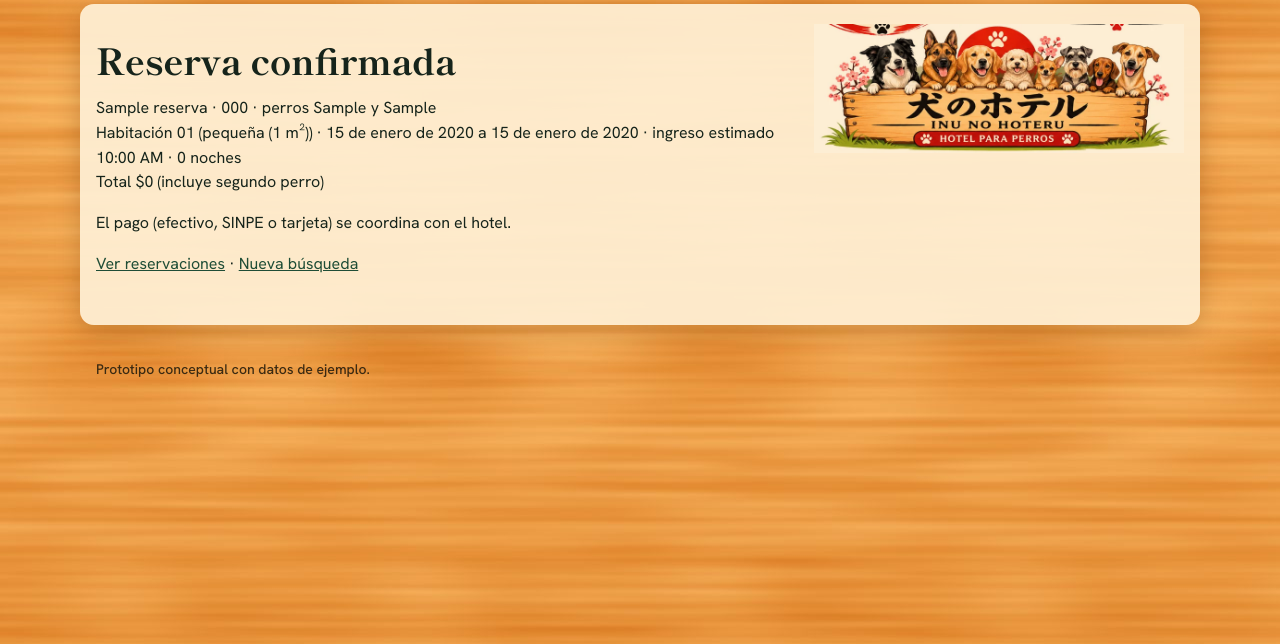
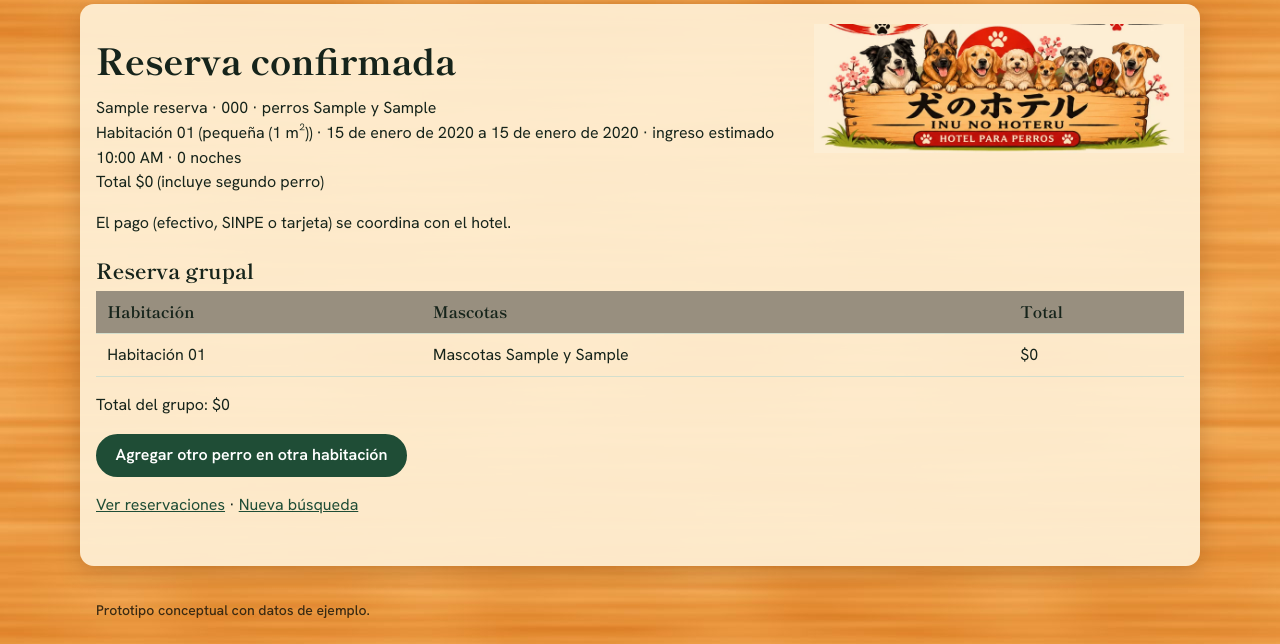
Before and after one commit to Rams1979/ProyectoFinal, a Django app: page /reserva/1/ in a window 1280 px wide. Shown: the part 156-800 px from the top of the page. Run offline with Django 5.2, Linux system fonts and the light colour scheme; a user stored in the database is signed in; data comes from the database, SQL or seed files in the repository; tables that the repository leaves empty hold one stand-in row (values such as "Sample post").

Commit message:
Reserva grupal: más de dos perros en varias habitaciones (máximo 2 por habitación)
Co-Authored-By: Claude Sonnet 5.5 <noreply@anthropic.com>
Claude-Session: https://claude.ai/code/session_01H4VduQXZ5Z2oXwXXKB9S3a

```diff
--- a/hotel/models.py
+++ b/hotel/models.py
@@ -216,6 +216,9 @@ class Reserva(models.Model):
     perro = models.CharField(max_length=80, blank=True)  # nombre; si no vino en la reserva se pide en el check-in
     perro2 = models.CharField(max_length=80, blank=True)  # segundo perro en la misma habitación (+50 %)
     perro2_ref = models.ForeignKey(Perro, null=True, blank=True, on_delete=models.PROTECT, related_name="reservas_como_segundo")
+    # Reserva grupal: más de dos perros del mismo cliente se reservan en varias habitaciones (máximo 2 por habitación);
+    # cada habitación es una reserva y las adicionales apuntan a la primera.
+    principal = models.ForeignKey("self", null=True, blank=True, on_delete=models.SET_NULL, related_name="adicionales")
     creada_por = models.ForeignKey(settings.AUTH_USER_MODEL, null=True, blank=True, on_delete=models.SET_NULL, related_name="+")  # vacío si reservó el cliente solo
     checkin_por = models.ForeignKey(settings.AUTH_USER_MODEL, null=True, blank=True, on_delete=models.SET_NULL, related_name="+")
     checkout_por = models.ForeignKey(settings.AUTH_USER_MODEL, null=True, blank=True, on_delete=models.SET_NULL, related_name="+")
@@ -258,6 +261,15 @@ class Reserva(models.Model):
         if self.perro or self.perro2:
             return f"perro {self.perro or self.perro2}"
         return ""
+
+    @property
+    def grupo(self):
+        """Todas las reservas del mismo grupo (incluida esta), en orden de habitación; vacío si no es grupal."""
+        raiz = self.principal or self
+        ids = [raiz.pk] + list(raiz.adicionales.values_list("pk", flat=True))
+        if len(ids) == 1:
+            return Reserva.objects.none()
+        return Reserva.objects.filter(pk__in=ids).select_related("habitacion").order_by("habitacion__numero")
 
     @property
     def mascotas_texto(self):
--- a/hotel/templates/hotel/confirmada.html
+++ b/hotel/templates/hotel/confirmada.html
@@ -10,5 +10,13 @@
   {% elif reserva.estado == "confirmada" %}
     <form method="post" action="{% url 'cancelar' reserva.pk %}" onsubmit="return confirm('¿Cancelar esta reserva?')">{% csrf_token %}<button type="submit">Cancelar reserva</button></form>
   {% endif %}
+  {% if grupo %}
+    <h3>Reserva grupal</h3>
+    <table><tr><th>Habitación</th><th>Mascotas</th><th>Total</th></tr>
+      {% for r in grupo %}<tr><td>{{ r.habitacion }}</td><td>{{ r.mascotas_texto|capfirst }}</td><td>${{ r.total|floatformat:0 }}{% if r.estado == "cancelada" %} (cancelada){% endif %}</td></tr>{% endfor %}
+    </table>
+    <p>Total del grupo: ${{ total_grupo|floatformat:0 }}</p>
+  {% endif %}
+  {% if reserva.estado != "cancelada" %}<p><a class="boton" href="{% url 'disponibilidad' %}?entrada={{ reserva.entrada|date:'Y-m-d' }}&salida={{ reserva.salida|date:'Y-m-d' }}&grupo={{ reserva.principal_id|default:reserva.pk }}">Agregar otro perro en otra habitación</a></p>{% endif %}
   <p><a href="{% url 'reservaciones' %}">Ver reservaciones</a> · <a href="{% url 'disponibilidad' %}">Nueva búsqueda</a></p>
 {% endblock %}
--- a/hotel/templates/hotel/disponibilidad.html
+++ b/hotel/templates/hotel/disponibilidad.html
@@ -1,7 +1,7 @@
 {% extends "hotel/base.html" %}
 {% block contenido %}
   <h2>Disponibilidad</h2>
-  <form class="filtros" method="get">
+  <form class="filtros" method="get">{% if grupo %}<input type="hidden" name="grupo" value="{{ grupo }}">{% endif %}
     <label>Entrada <input type="date" name="entrada" value="{{ entrada_txt }}" min="{{ hoy }}" required></label>
     <label>Salida <input type="date" name="salida" value="{{ salida_txt }}" min="{{ hoy }}" required></label>
     <label>Tamaño del perro <select name="perro_tam"><option value="">Cualquiera</option>{% for k, e in tamanos_perro %}<option value="{{ k }}"{% if k == perro_tam %} selected{% endif %}>{{ e }}</option>{% endfor %}</select></label>
@@ -17,7 +17,7 @@
           <span>{{ h.get_tamano_display }}</span>
           <span>Peso recomendado: {{ h.peso_recomendado }}</span>
           <span class="precio">${{ total|floatformat:0 }} <small>por {{ noches }} noche{{ noches|pluralize }}</small></span>
-          <a class="boton" href="{% url 'reservar' h.pk %}?entrada={{ entrada_txt }}&salida={{ salida_txt }}{% if perro_tam %}&perro_tam={{ perro_tam }}{% endif %}">Reservar</a>
+          <a class="boton" href="{% url 'reservar' h.pk %}?entrada={{ entrada_txt }}&salida={{ salida_txt }}{% if perro_tam %}&perro_tam={{ perro_tam }}{% endif %}{% if grupo %}&grupo={{ grupo }}{% endif %}">Reservar</a>
         </li>
       {% empty %}
         <li>No hay habitaciones libres para esas fechas.</li>
--- a/hotel/templates/hotel/reservaciones.html
+++ b/hotel/templates/hotel/reservaciones.html
@@ -4,7 +4,7 @@
   <table>
     <tr><th>Cliente</th><th>Habitación</th><th>Entrada</th><th>Salida</th><th>Total</th><th>Pago</th><th>Estado</th><th>Atendió</th><th></th></tr>
     {% for r, noches, total in filas %}
-      <tr><td>{{ r.nombre }}{% if r.perros_texto %} · {{ r.perros_texto }}{% endif %}<br><small>{{ r.telefono }}</small></td><td>{{ r.habitacion }}</td><td>{{ r.entrada|date:"d/m/Y" }}</td><td>{{ r.salida|date:"d/m/Y" }}</td><td>${{ total|floatformat:0 }}</td><td><a href="{% url 'pagos_reserva' r.pk %}">{{ r.estado_pago }}</a></td><td>{{ r.get_estado_display }}{% if r.motivo_cancelacion %}<br><small>{{ r.motivo_cancelacion }}</small>{% endif %}</td><td><small>{% if r.creada_por %}Reservó {{ r.creada_por.username }}{% else %}Reservó el cliente{% endif %}{% if r.checkin_por %}<br>Check-in {{ r.checkin_por.username }}{% endif %}{% if r.checkout_por %}<br>Check-out {{ r.checkout_por.username }}{% endif %}{% if r.estado == "cancelada" %}<br>Canceló {% if r.cancelada_por %}{{ r.cancelada_por.username }}{% else %}el cliente{% endif %}{% endif %}</small></td>
+      <tr><td>{{ r.nombre }}{% if r.perros_texto %} · {{ r.perros_texto }}{% endif %}{% if r.principal_id or r.adicionales.exists %} · <small>Grupo #{{ r.principal_id|default:r.pk }}</small>{% endif %}<br><small>{{ r.telefono }}</small></td><td>{{ r.habitacion }}</td><td>{{ r.entrada|date:"d/m/Y" }}</td><td>{{ r.salida|date:"d/m/Y" }}</td><td>${{ total|floatformat:0 }}</td><td><a href="{% url 'pagos_reserva' r.pk %}">{{ r.estado_pago }}</a></td><td>{{ r.get_estado_display }}{% if r.motivo_cancelacion %}<br><small>{{ r.motivo_cancelacion }}</small>{% endif %}</td><td><small>{% if r.creada_por %}Reservó {{ r.creada_por.username }}{% else %}Reservó el cliente{% endif %}{% if r.checkin_por %}<br>Check-in {{ r.checkin_por.username }}{% endif %}{% if r.checkout_por %}<br>Check-out {{ r.checkout_por.username }}{% endif %}{% if r.estado == "cancelada" %}<br>Canceló {% if r.cancelada_por %}{{ r.cancelada_por.username }}{% else %}el cliente{% endif %}{% endif %}</small></td>
         <td>{% if r.estado == "confirmada" or r.estado == "activa" %}<a href="{% url 'editar_reserva' r.pk %}">Editar</a>{% endif %}{% if r.estado == "activa" %} <a href="{% url 'plan_reserva' r.pk %}">Plan de cuidado</a>{% endif %}{% if r.estado == "confirmada" %}
           <form class="en-linea" method="post" action="{% url 'cancelar' r.pk %}" onsubmit="return confirm('¿Cancelar esta reserva?')">{% csrf_token %}<input name="motivo" placeholder="Motivo (opcional)" maxlength="200"><button class="chico" type="submit">Cancelar</button></form>{% endif %}</td></tr>
     {% empty %}
--- a/hotel/templates/hotel/reservar.html
+++ b/hotel/templates/hotel/reservar.html
@@ -12,8 +12,10 @@
       <input type="hidden" name="entrada" value="{{ entrada_txt }}">
       <input type="hidden" name="salida" value="{{ salida_txt }}">
       <input type="hidden" name="perro_tam" value="{{ perro_tam }}">
+      {% if grupo %}<input type="hidden" name="grupo" value="{{ grupo }}">
+      <p class="nota">Otro perro de {{ nombre }} ({{ telefono }}) en otra habitación. Cada habitación admite máximo 2 perros.</p>{% else %}
       <label>Nombre completo <input name="nombre" value="{{ nombre }}" required></label>
-      <label>Teléfono <input name="telefono" value="{{ telefono }}" required></label>
+      <label>Teléfono <input name="telefono" value="{{ telefono }}" required></label>{% endif %}
       <label>Hora estimada de ingreso <input type="time" name="hora_ingreso" value="{{ hora_ingreso }}"></label>
       <label>Nombre del perro <input name="perro" value="{{ perro }}" maxlength="80"></label>
       {% if habitacion.capacidad_perros > 1 %}<label>Segundo perro, misma habitación (opcional) <input name="perro2" value="{{ perro2 }}" maxlength="80"></label>{% endif %}
--- a/hotel/views.py
+++ b/hotel/views.py
@@ -83,7 +83,8 @@ def disponibilidad(request):
         entrada = _fecha(request.GET.get("entrada"))
         salida = _fecha(request.GET.get("salida"))
         perro_tam = request.GET.get("perro_tam", "")
-        contexto.update(entrada_txt=request.GET.get("entrada", ""), salida_txt=request.GET.get("salida", ""), perro_tam=perro_tam)
+        contexto.update(entrada_txt=request.GET.get("entrada", ""), salida_txt=request.GET.get("salida", ""), perro_tam=perro_tam,
+                        grupo=request.GET.get("grupo", ""))
         error = _validar_fechas(entrada, salida)
         if not error and perro_tam and perro_tam not in dict(Habitacion.TAMANOS_PERRO):
             error = "Elija un tamaño de perro válido."
@@ -116,6 +117,15 @@ def reservar(request, habitacion_id):
     noches = (salida - entrada).days
     nombre = datos.get("nombre", "").strip()
     telefono = datos.get("telefono", "").strip()
+    principal = None
+    if datos.get("grupo", "").isdigit():  # otro perro del mismo cliente en otra habitación
+        principal = Reserva.objects.filter(pk=int(datos["grupo"])).first()
+        permitido = principal and (rol(request.user) is not None or principal.pk in request.session.get("reservas_propias", []))
+        if not permitido or principal.estado == Reserva.CANCELADA:
+            raise PermissionDenied
+        principal = principal.principal or principal
+        nombre, telefono = principal.nombre, principal.telefono  # el grupo es de un solo cliente
+        contexto["grupo"] = principal.pk
     perro_nombre = datos.get("perro", "").strip()[:80]
     perro2_nombre = datos.get("perro2", "").strip()[:80]
     hora_txt = datos.get("hora_ingreso", "").strip()
@@ -150,6 +160,9 @@ def reservar(request, habitacion_id):
         if request.method == "POST":
             if contexto.get("error"):
                 return render(request, "hotel/reservar.html", contexto, status=400)
+            if perro_nombre and perro_nombre.lower() == perro2_nombre.lower():
+                contexto["error"] = "Los dos perros no pueden llamarse igual."
+                return render(request, "hotel/reservar.html", contexto, status=400)
             if not nombre or not telefono:
                 contexto["error"] = "Escriba su nombre y su teléfono."
                 return render(request, "hotel/reservar.html", contexto, status=400)
@@ -162,8 +175,13 @@ def reservar(request, habitacion_id):
             if perro2_nombre:
                 perro2_ref = cliente.perros.filter(nombre__iexact=perro2_nombre).first() or \
                     Perro.objects.create(cliente=cliente, nombre=perro2_nombre)
+            for ref in (perro_ref, perro2_ref):  # un perro no puede estar en dos habitaciones a la vez
+                if ref and Reserva.objects.filter(entrada__lt=salida, salida__gt=entrada).exclude(estado=Reserva.CANCELADA) \
+                        .filter(Q(perro_ref=ref) | Q(perro2_ref=ref)).exists():
+                    contexto["error"] = f"{ref.nombre} ya tiene una reserva en esas fechas."
+                    return render(request, "hotel/reservar.html", contexto, status=409)
             reserva = Reserva.objects.create(
-                habitacion=habitacion, nombre=nombre, telefono=telefono, entrada=entrada, salida=salida,
+                habitacion=habitacion, nombre=nombre, telefono=telefono, entrada=entrada, salida=salida, principal=principal,
                 cliente=cliente, perro_ref=perro_ref, perro=perro_nombre,
                 perro2_ref=perro2_ref, perro2=perro2_nombre, hora_ingreso_estimada=hora_ingreso,
                 creada_por=request.user if rol(request.user) else None,
@@ -179,8 +197,10 @@ def reserva_confirmada(request, reserva_id):
     if rol(request.user) is None and reserva_id not in request.session.get("reservas_propias", []):
         raise PermissionDenied
     reserva = get_object_or_404(Reserva, pk=reserva_id)
+    grupo = list(reserva.grupo)
     return render(request, "hotel/confirmada.html",
-                  {"reserva": reserva, "noches": reserva.noches, "total": reserva.total,
+                  {"reserva": reserva, "noches": reserva.noches, "total": reserva.total, "grupo": grupo,
+                   "total_grupo": sum(r.total for r in grupo if r.estado != Reserva.CANCELADA),
                    "anticipo": reserva.anticipo_requerido if settings.ANTICIPO_PORCENTAJE else None,
                    "anticipo_pct": settings.ANTICIPO_PORCENTAJE})
 
```
Also changed, not shown: HALLAZGOS.md (+1 -0 lines), hotel/tests.py (+48 -1 lines), hotel/migrations/0020_reserva_grupal.py (added).
